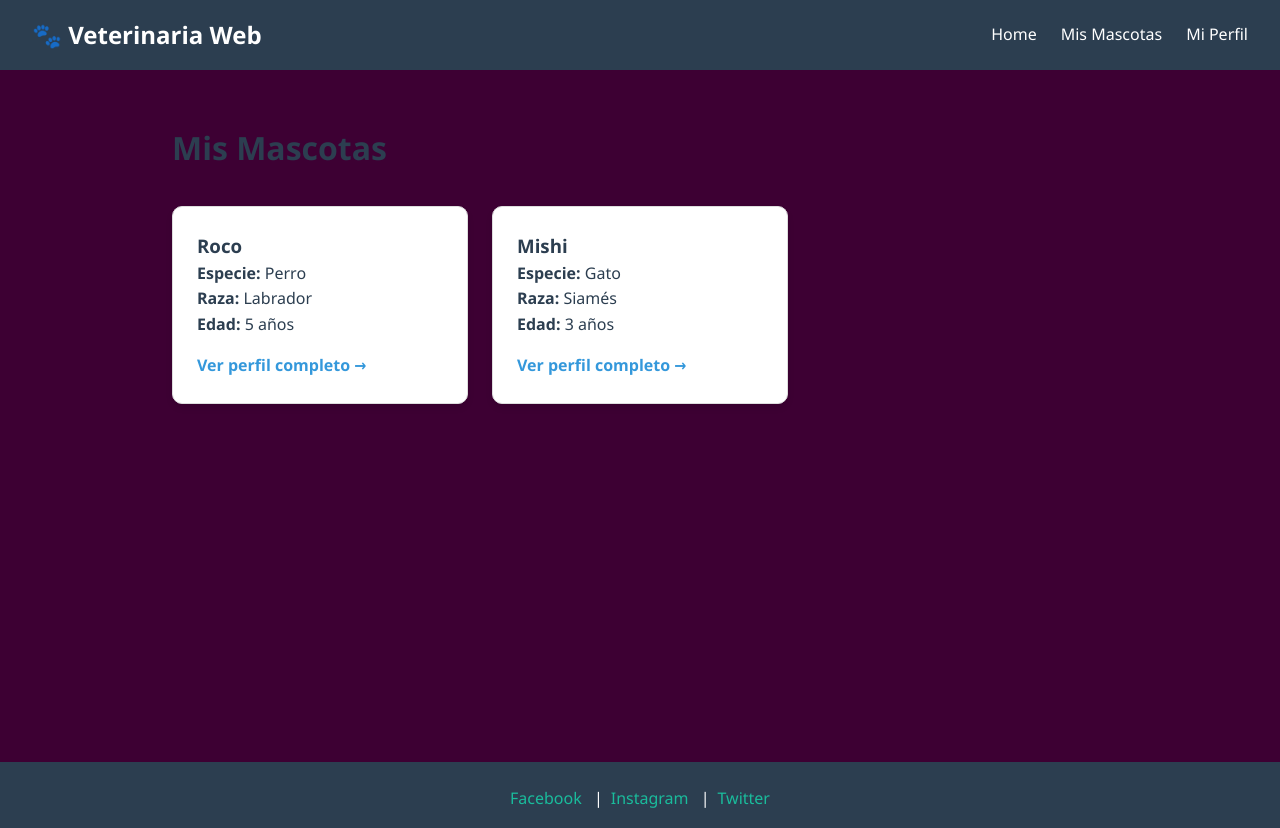
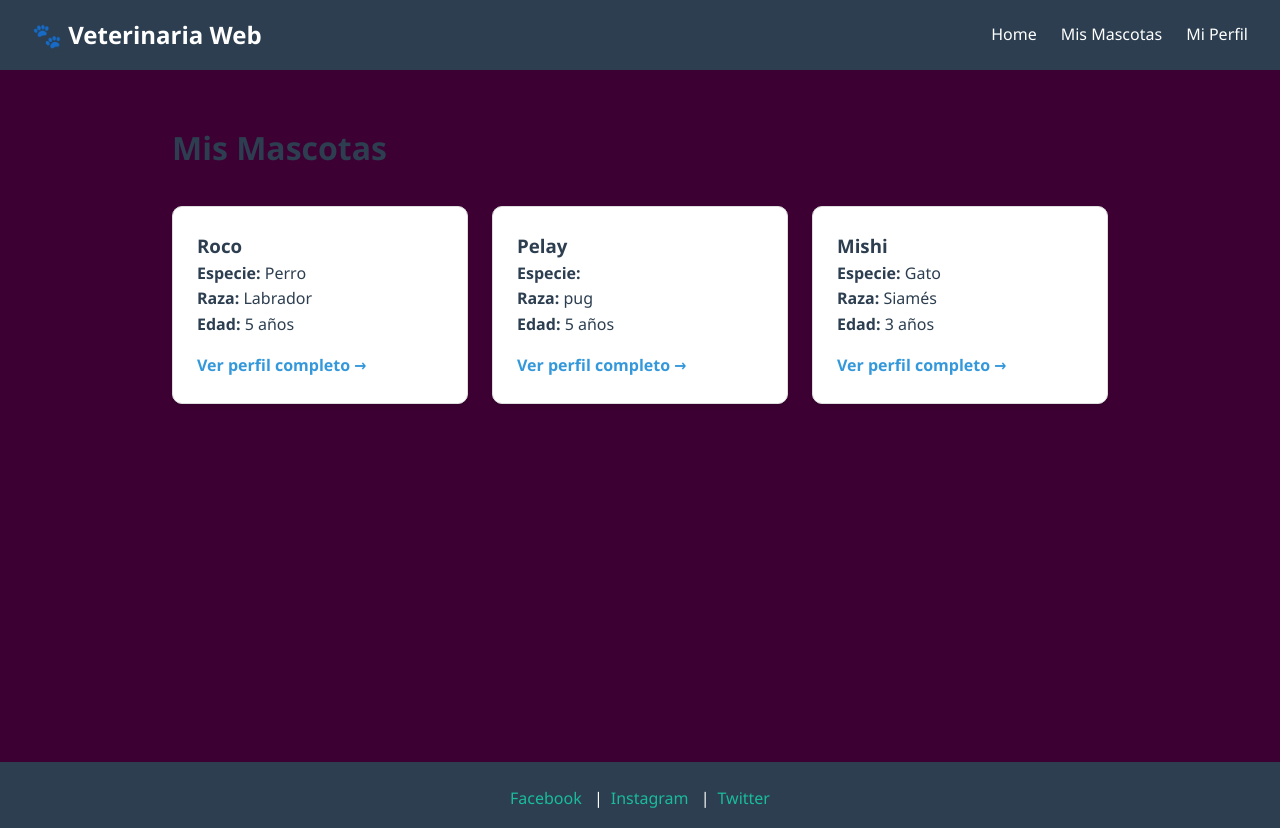
Before and after one commit to JotaM051/veterinaria-app-react, a React (Create React App) app: page /pets in a window 1280 px wide. Built offline with nearby package versions, Linux system fonts and the light colour scheme.

Commit message:
Diversos cambios para un MockData mas seguro se aniadio un animal mas para cumplir con requisitos de usuario final

```diff
--- a/src/data/mockData.js
+++ b/src/data/mockData.js
@@ -16,6 +16,17 @@ export const mockData = {
       allergies: ["Ninguna"],
       status: "Activo"
     },
+      {
+      id: 3,
+      name: "Pelay",
+      species: "",
+      breed: "pug",
+      age: 5,
+      weight: 28,
+      allergies: ["Ninguna"],
+      status: "Activo"
+    },
+
     {
       id: 2,
       name: "Mishi",
@@ -29,9 +40,13 @@ export const mockData = {
   ],
   vaccines: [
     { id: 1, petId: 1, name: "Rabia", date: "2025-01-15" },
-    { id: 2, petId: 1, name: "Parvovirus", date: "2024-11-20" }
+    { id: 2, petId: 1, name: "Parvovirus", date: "2024-11-20" },
+    { id: 3, petId: 3, name: "Rabia", date: "2025-01-22" }
   ],
   appointments: [
-    { id: 1, petId: 1, date: "2025-02-20", reason: "Control anual", vet: "Dr. Rodríguez" }
+    { id: 1, petId: 1, date: "2025-02-20", reason: "Control anual", vet: "Dr. Rodríguez" },
+    { id: 2, petId: 2, date: "2025-03-20", reason: "Control anual", vet: "Dr. Rodríguez" },
+    { id: 3, petId: 3, date: "2025-04-20", reason: "Control anual", vet: "Dr. Rodríguez" }
+
   ]
 };
```
